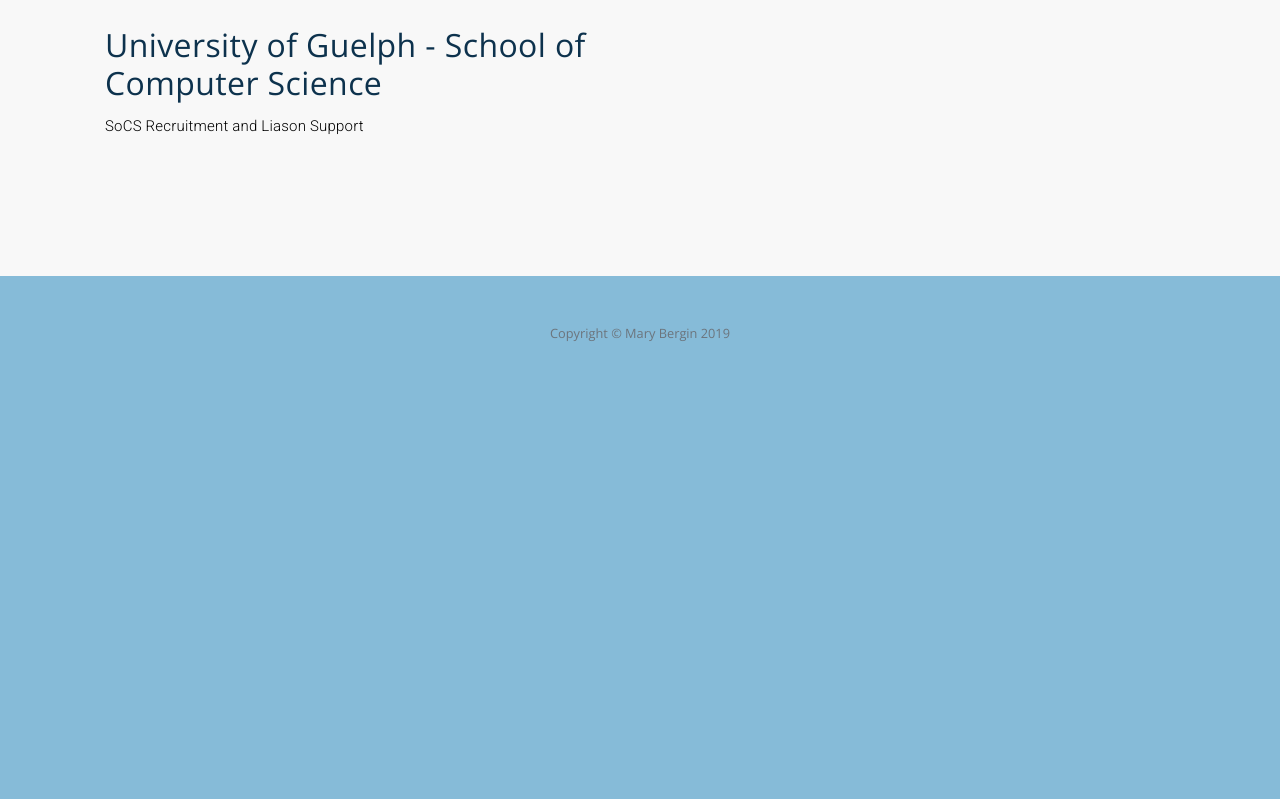
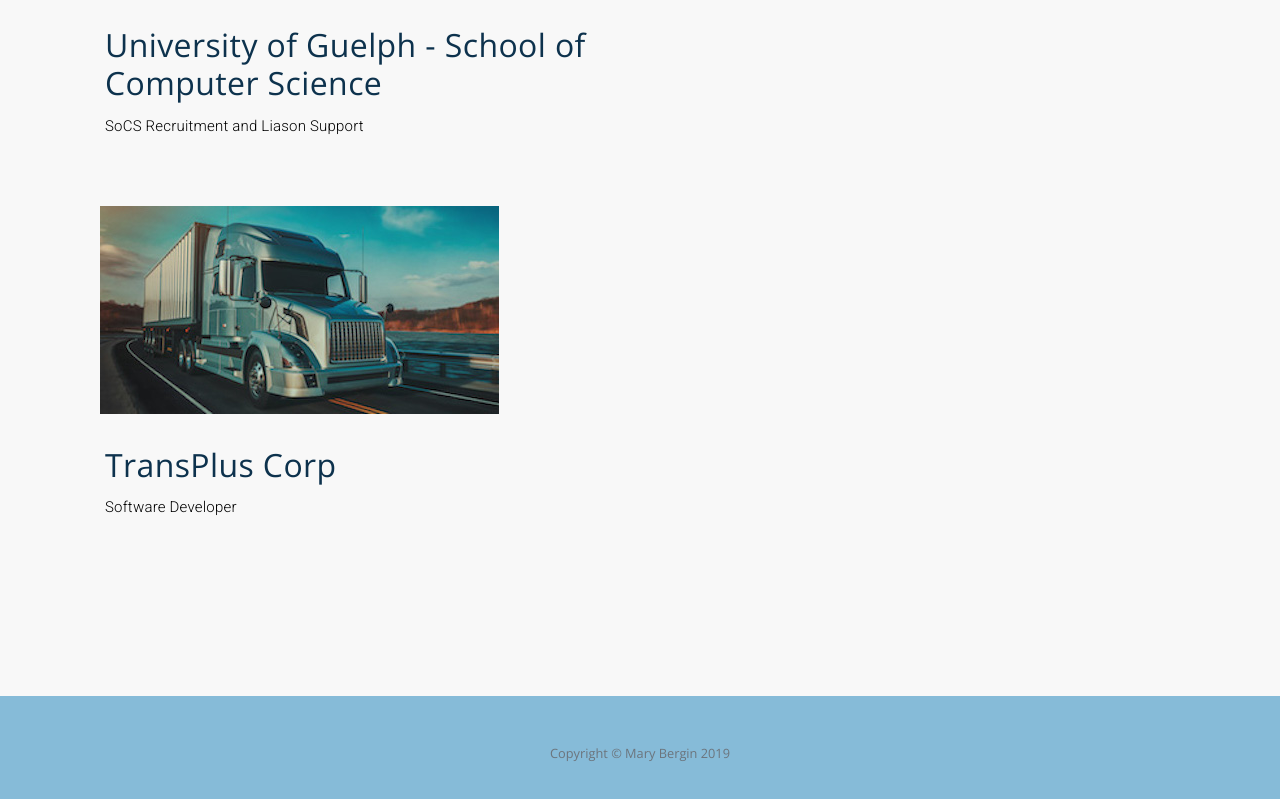
Before and after one commit to MaryBergin/MaryBergin.github.io, a website: page coop.html in a window 1280 px wide. Shown: the part 1250-2049 px from the top of the page. Before the commit the page ends 1641 px from the top, so only its background shows below. Drawn offline with nearby package versions, Linux system fonts and the light colour scheme; files that its build step writes are made by us from their sources.

Commit message:
adding to coop page

```diff
--- a/coop.html
+++ b/coop.html
@@ -144,6 +144,31 @@
 </div>
 </div>
 
+<!--Winter 21-->
+<div class="col-md-4">
+  <div class="ot-portfolio-item"style="border: none; width: 400px; height: 200px; margin-bottom: 20px;">
+    <figure class="effect-bubba">
+      <img src="img/Coop/tPlus.jpeg" alt="University of Guelph Stone Sign" class="img-responsive" />
+      <figcaption>
+        <a href="W21.html" data-toggle="modal" data-target="#Modal-1">View more</a>
+      </figcaption>
+    </figure>
+  </div>
+</div>
+
+<div class = "row">
+  <div class = "col-md-4">
+  <div class="card-body"style="border: none; width: 525px; height: 200px;">
+    <h2 class="card-title">
+      <a href="W21.html">TransPlus Corp</a>
+    </h2>
+    <h3 class = "card-title">
+      <p style = "color:black;">Software Developer</p>
+    </h3>
+  </div>
+</div>
+</div>
+
   </section>
 
   <footer class="bg-light py-5">
```
Also changed, not shown: img/Coop/tPlus.jpeg (added), 2 other files.
